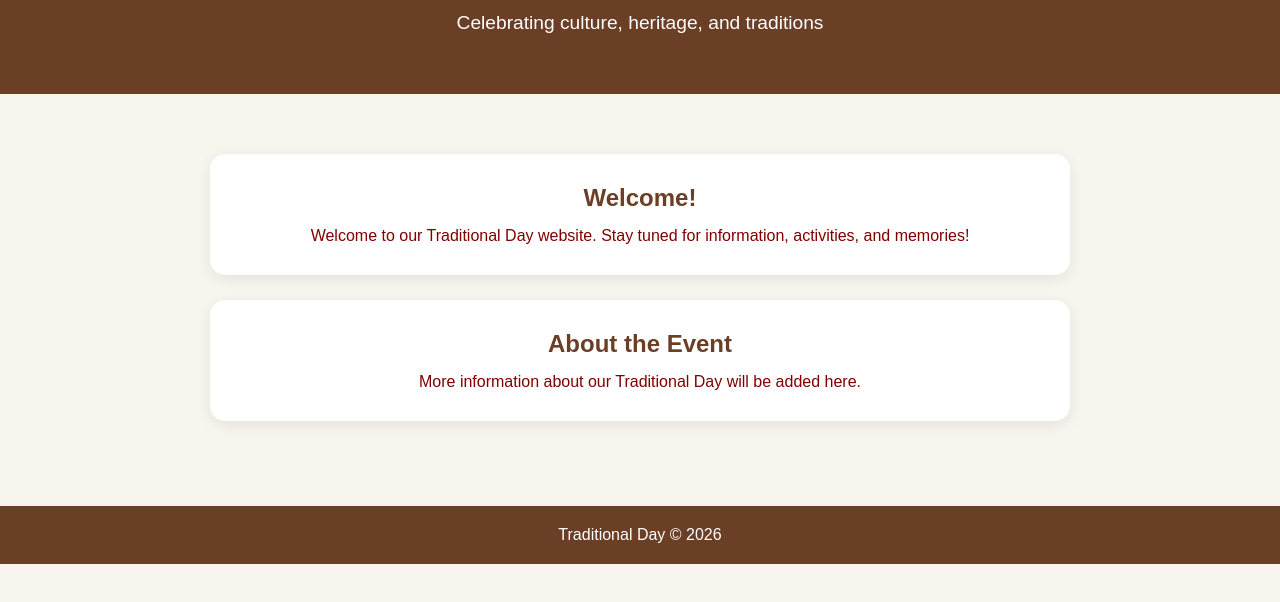
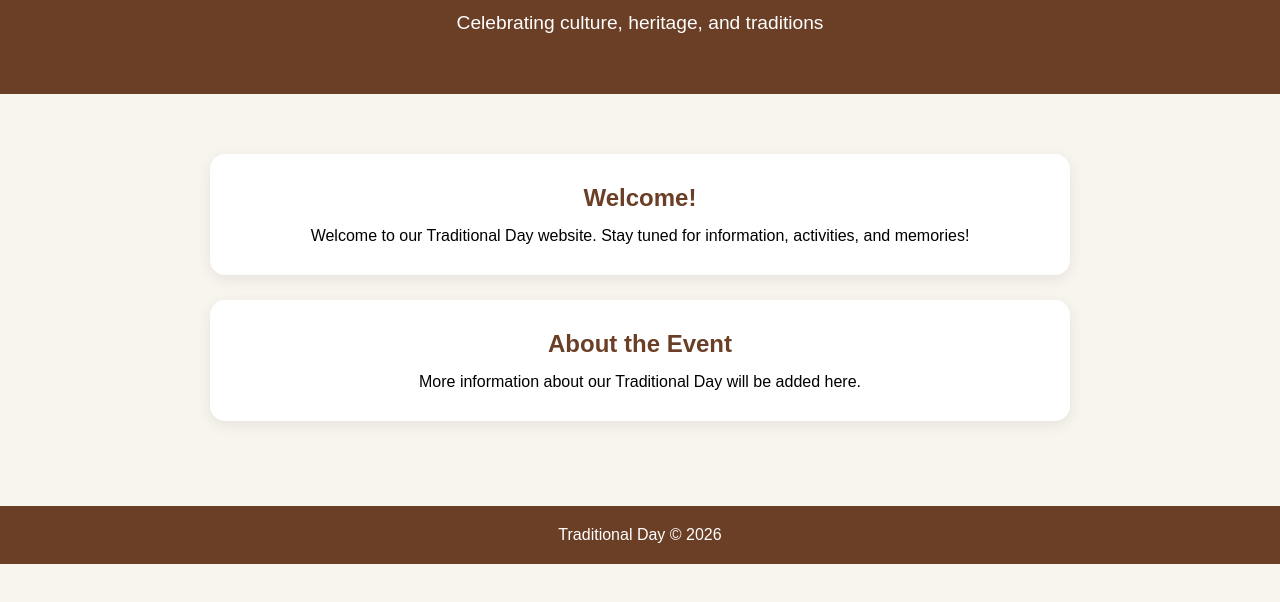
Before and after one commit to MohanedKhalidFawazSalim/SSA-Traditional-Day-Website, a plain HTML site: page index.html in a window 1280 px wide. Shown: the part 118-720 px from the top of the page. Drawn offline with Linux system fonts and the light colour scheme.

Commit message:
Update index.html

```diff
--- a/index.html
+++ b/index.html
@@ -15,7 +15,7 @@
         body {
             font-family: Arial, sans-serif;
             background: #f8f5ef;
-            color: #800000;
+            color: #000000;
         }
 
         header {
```
